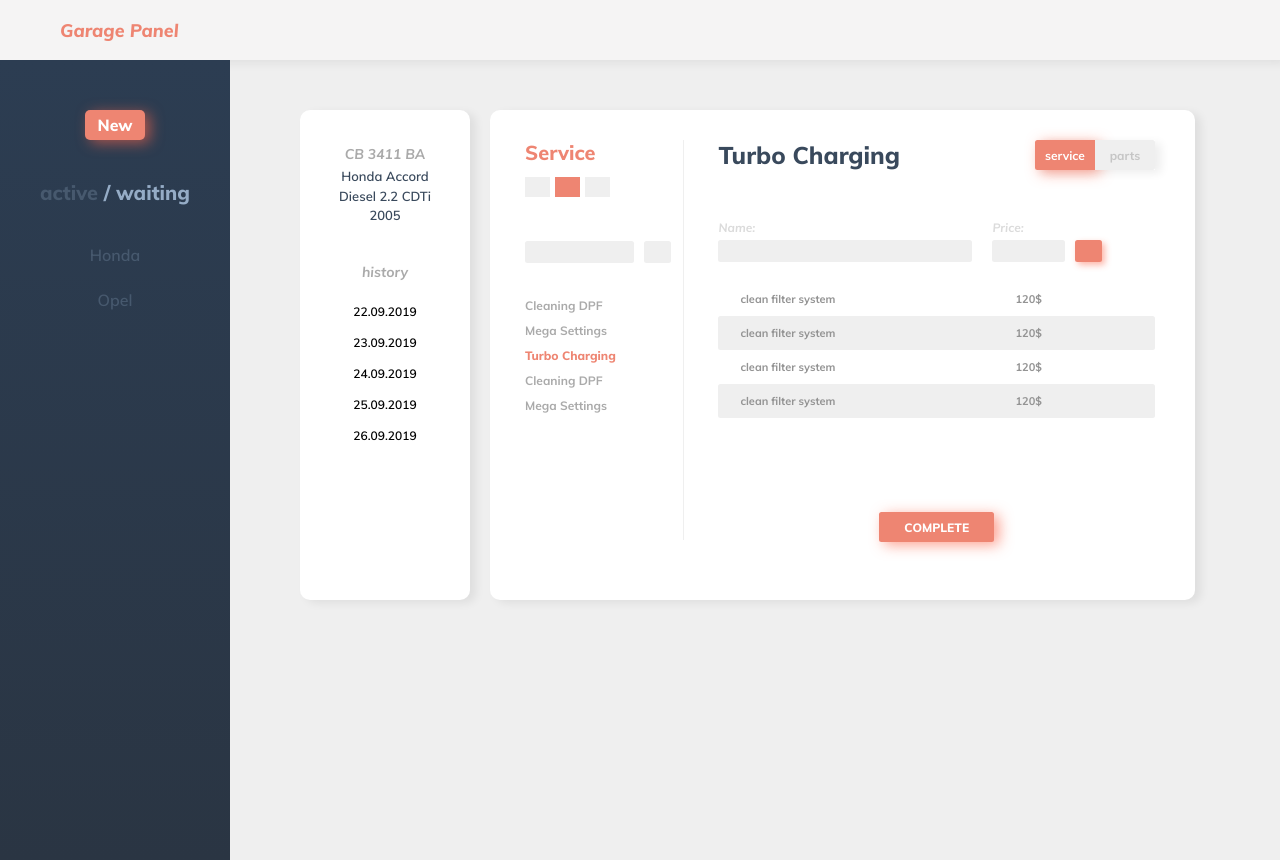
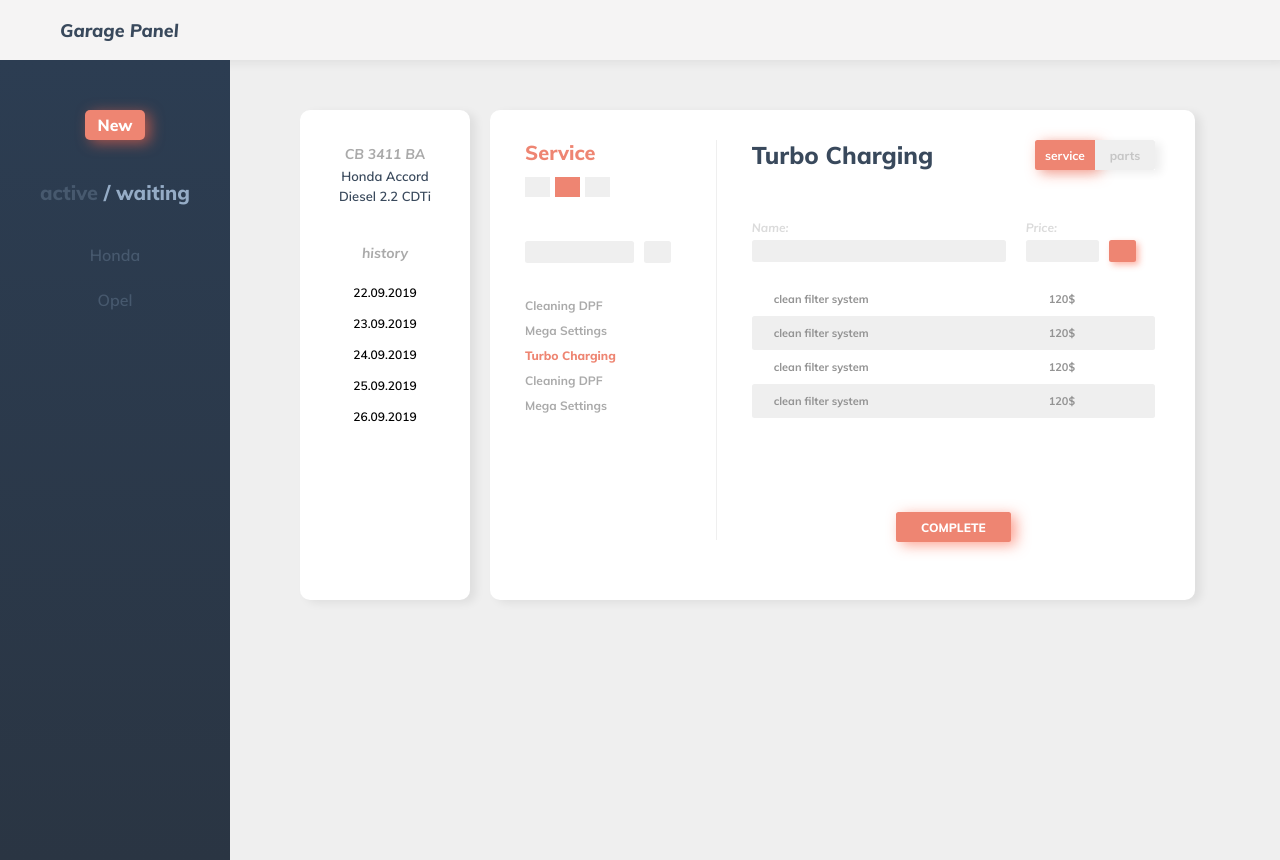
Before and after one commit to alexbogomilov77/Personal, a React (Create React App) app: page / in a window 1280 px wide. Built offline with nearby package versions, Linux system fonts and the light colour scheme.

Commit message:
feat: wip

```diff
--- a/src/assets/styles/components/dashboard/dashboard.scss
+++ b/src/assets/styles/components/dashboard/dashboard.scss
@@ -70,7 +70,7 @@
     .divider-vertical {
         width: 1px;
         height: 400px;
-        margin: 0 35px 0px 5px;
+        margin: 0 35px 0px 45px;
         background-color: $unnamed1;
     }
     .dashboard-main {
--- a/src/assets/styles/components/dashboard/info/infobar.scss
+++ b/src/assets/styles/components/dashboard/info/infobar.scss
@@ -54,7 +54,7 @@
                 // margin-bottom: 10px;
                 // box-shadow: $shadow;
                 font-family: 'Muli-SemiBold';
-                // border-radius: $radius;
+                border-radius: $radius0;
                 &:hover {
                     cursor: pointer;
                 }
--- a/src/assets/styles/components/global/header.scss
+++ b/src/assets/styles/components/global/header.scss
@@ -5,7 +5,7 @@
     background-color: $white2;
     box-shadow: $shadow;
     .logo {
-        color: $active;
+        color: $solid;
         font-size: 18px;
         padding-left: 60px;
         font-family: 'Muli-ExtraBoldItalic';
--- a/src/components/main/info/InfoBar.js
+++ b/src/components/main/info/InfoBar.js
@@ -25,9 +25,9 @@ class InfoBar extends Component {
               <span className="specification">
                 Diesel 2.2 CDTi
               </span>
-              <span className="specification">
+              {/* <span className="specification">
                 2005
-              </span>
+              </span> */}
             </div>
             {/* <div className='divider'></div> */}
             <div className='history'>
```
